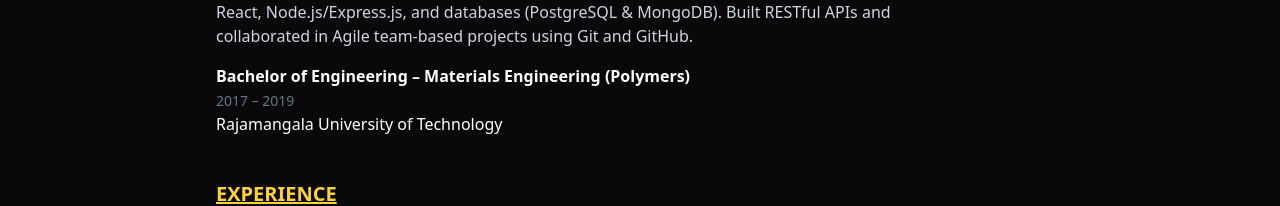
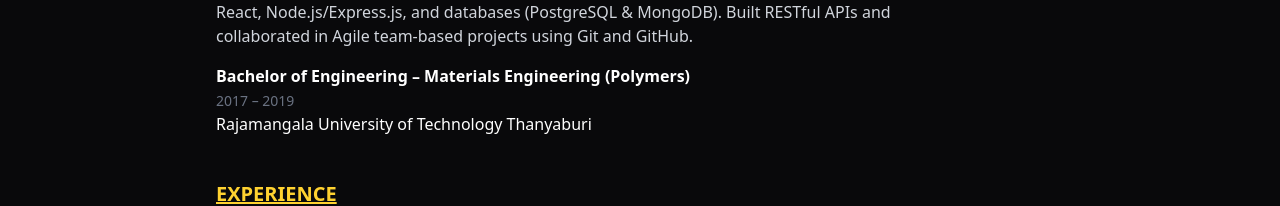
Before and after one commit to mikkamolthep/portfolio, a React (Vite) app: page / in a window 1280 px wide. Shown: the part 2409-2615 px from the top of the page. Built offline with nearby package versions, Linux system fonts and the light colour scheme.

Commit message:
edited skill

```diff
--- a/src/components/CV.jsx
+++ b/src/components/CV.jsx
@@ -118,7 +118,7 @@ export default function CV() {
           Bachelor of Engineering – Materials Engineering (Polymers)
         </h4>
         <span className="text-sm text-gray-500">2017 – 2019</span>
-        <p>Rajamangala University of Technology</p>
+        <p>Rajamangala University of Technology Thanyaburi</p>
       </div>
 
       <div className="mb-6">
```
